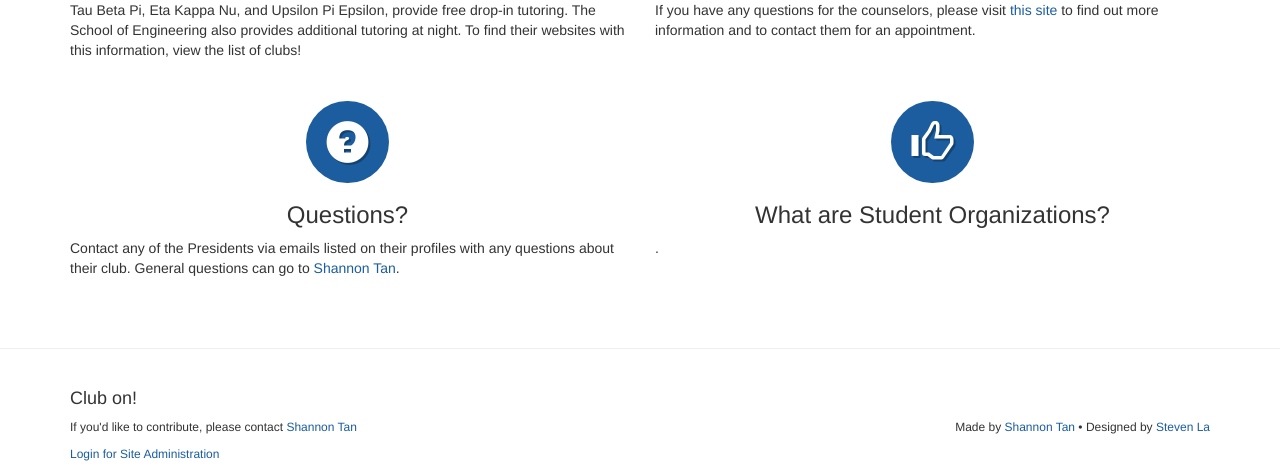
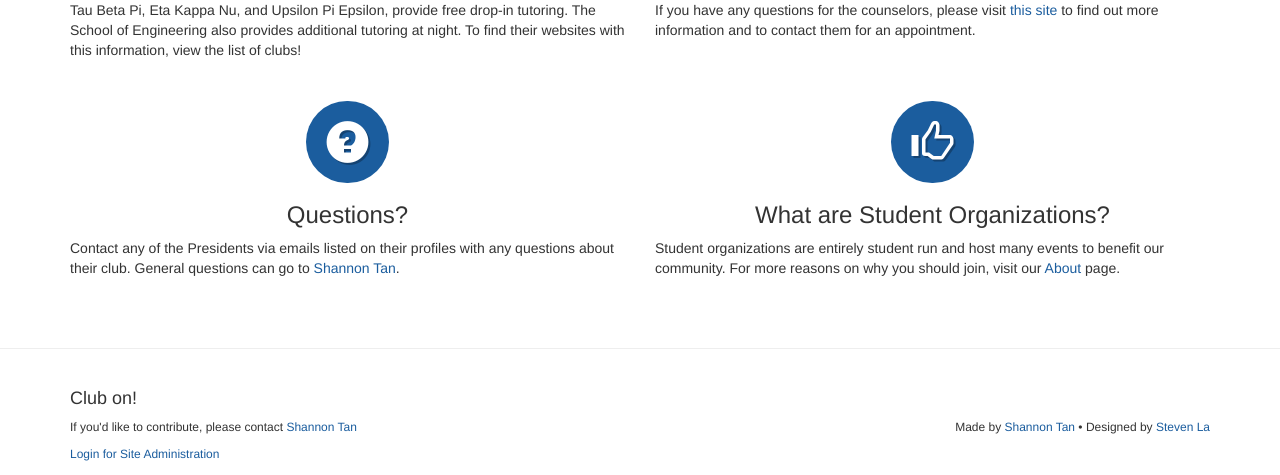
Before and after one commit to shannonjmtan/engineering-orgs, a Rails app: page / in a window 1280 px wide. Shown: the part 818-1293 px from the top of the page. Run offline with Rails 7, Linux system fonts and the light colour scheme; parts of the project's set-up code (start-up, migrations or seed data) failed here and were passed over; some libraries are stand-ins or nearby versions.

Commit message:
More code

```diff
--- a/app/views/home/home.erb
+++ b/app/views/home/home.erb
@@ -41,7 +41,7 @@
       <div class="engr-blurb col-md-6">
         <span class="glyphicon glyphicon-thumbs-up engr-blurbs-icon"></span>
         <h3>What are Student Organizations?</h3>
-        <p>.</p>
+        <p>Student organizations are entirely student run and host many events to benefit our community. For more reasons on why you should join, visit our <%= link_to "About", about_path %> page.</p>
       </div>
     </div>
 
```
